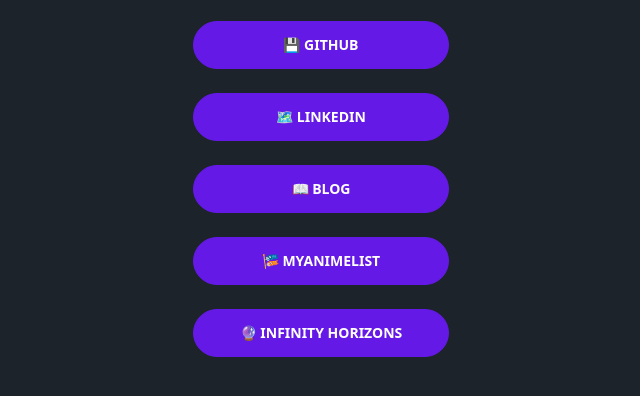
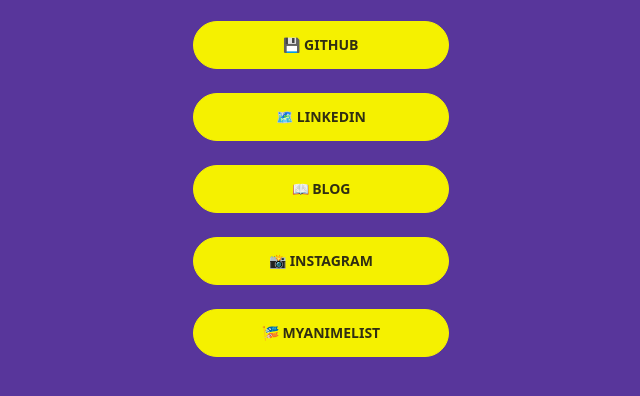
Before and after one commit to shikanime/links.shikanime.studio, an Astro site: page / in a window 1280 px wide. Shown: the part 342-738 px from the top of the page, without its empty margins (319-959 px from the left). Built offline with nearby package versions, Linux system fonts and the light colour scheme; Astro itself is replaced by a stand-in of ours.

Commit message:
Rework color scheme

```diff
--- a/package.json
+++ b/package.json
@@ -16,6 +16,7 @@
     "@astrojs/sitemap": "^3.1.1",
     "@astrojs/tailwind": "^5.1.0",
     "@fontsource-variable/inter": "^5.0.8",
+    "@tailwindcss/typography": "^0.5.15",
     "astro": "^4.4.11",
     "daisyui": "^4.0.0",
     "tailwindcss": "^3.3.3"
--- a/src/pages/index.astro
+++ b/src/pages/index.astro
@@ -26,7 +26,7 @@
 
       gtag("config", "G-YZBXJ1P5JM");
     </script>
-      <link rel="sitemap" href="/sitemap-index.xml" />
+    <link rel="sitemap" href="/sitemap-index.xml" />
   </head>
   <body>
     <div class="hero min-h-screen">
@@ -82,17 +82,17 @@
           📖 Blog
         </a>
         <a
+          href="https://instagram.com/shikanime"
+          class="btn btn-circle btn-primary w-full"
+        >
+          📸 Instagram
+        </a>
+        <a
           href="https://myanimelist.net/profile/Shikalegend"
           class="btn btn-circle btn-primary w-full"
         >
           🎏 MyAnimeList
         </a>
-        <a
-          href="https://shikanime.studio"
-          class="btn btn-circle btn-primary w-full"
-        >
-          🔮 Infinity Horizons
-        </a>
       </div>
     </div>
   </body>
--- a/tailwind.config.mjs
+++ b/tailwind.config.mjs
@@ -1,4 +1,5 @@
 import { fontFamily } from "tailwindcss/defaultTheme";
+import typography from "@tailwindcss/typography";
 import daisyui from "daisyui";
 
 /** @type {import('tailwindcss').Config} */
@@ -12,7 +13,21 @@
     },
   },
   daisyui: {
-    themes: ["dark"],
+    themes: [
+      {
+        void: {
+          primary: "#f3ef00",
+          secondary: "#009af9",
+          accent: "#00977e",
+          neutral: "#000509",
+          "base-100": "#58369a",
+          info: "#00cbf8",
+          success: "#00a260",
+          warning: "#e59200",
+          error: "#ff4d5e",
+        },
+      },
+    ],
   },
-  plugins: [daisyui],
+  plugins: [typography, daisyui],
 };
```
Also changed, not shown: 1 other file.
